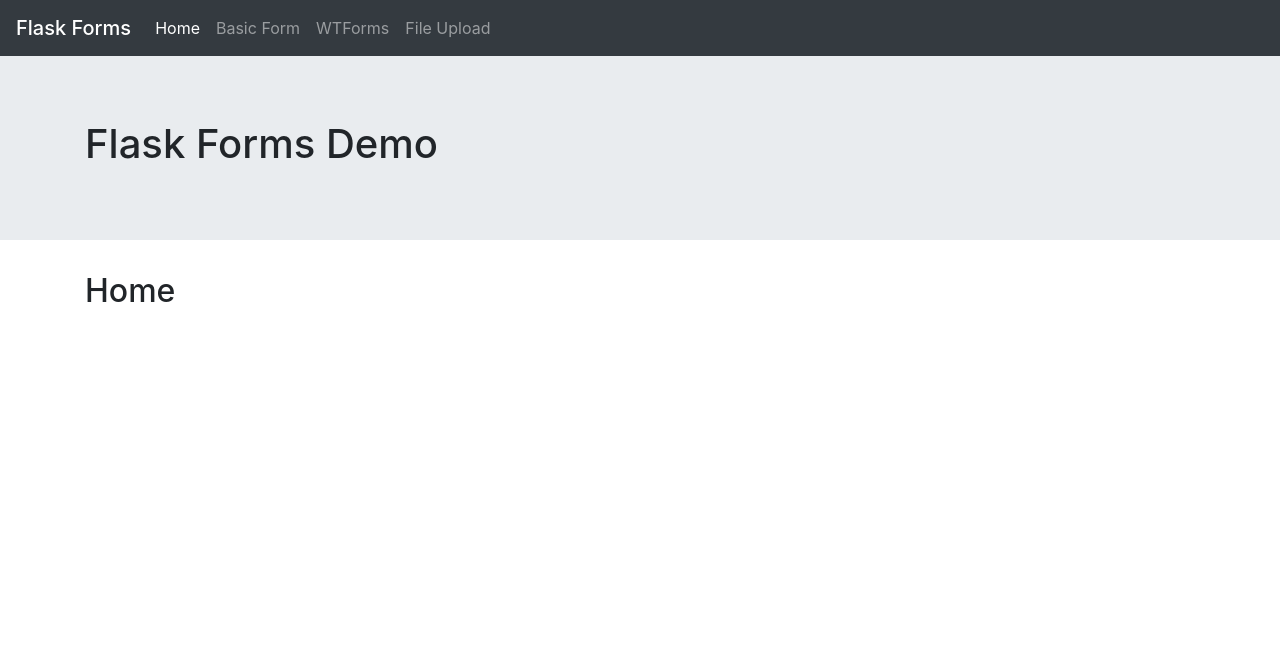
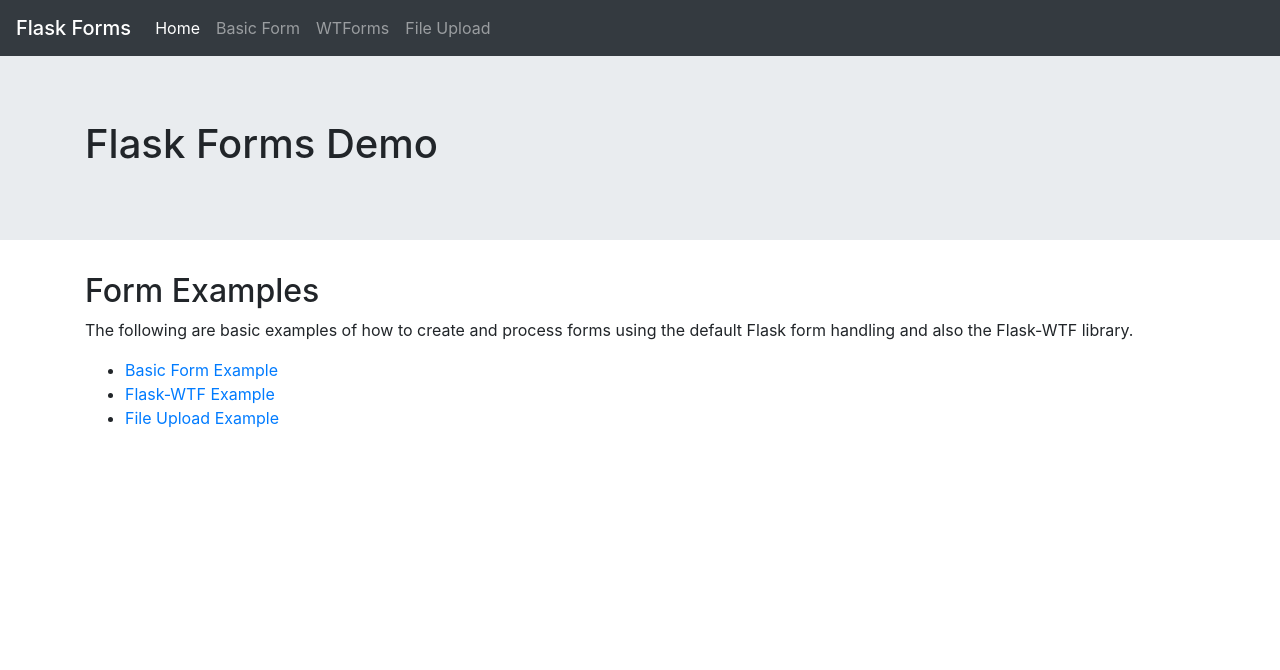
Before and after one commit to uwi-info3180/flask-forms, a Python web app: template app/templates/home.html in a window 1280 px wide. Shown: the top 670 px of the page. Run offline with Jinja, Linux system fonts and the light colour scheme; the template is opened without the code that fills it, so the values that code supplies are empty; some libraries are stand-ins or nearby versions.

Commit message:
Add links to home page

```diff
--- a/app/templates/home.html
+++ b/app/templates/home.html
@@ -1,5 +1,11 @@
 {% extends 'base.html' %}
 
 {% block main %}
-    <h2>Home</h2>
+    <h2>Form Examples</h2>
+    <p>The following are basic examples of how to create and process forms using the default Flask form handling and also the Flask-WTF library.</p>
+    <ul>
+        <li><a href="{{ url_for('basic_form') }}">Basic Form Example</a></li>
+        <li><a href="{{ url_for('wtform') }}">Flask-WTF Example</a></li>
+        <li><a href="{{ url_for('photo_upload') }}">File Upload Example</a></li>
+    </ul>
 {% endblock %}
```
